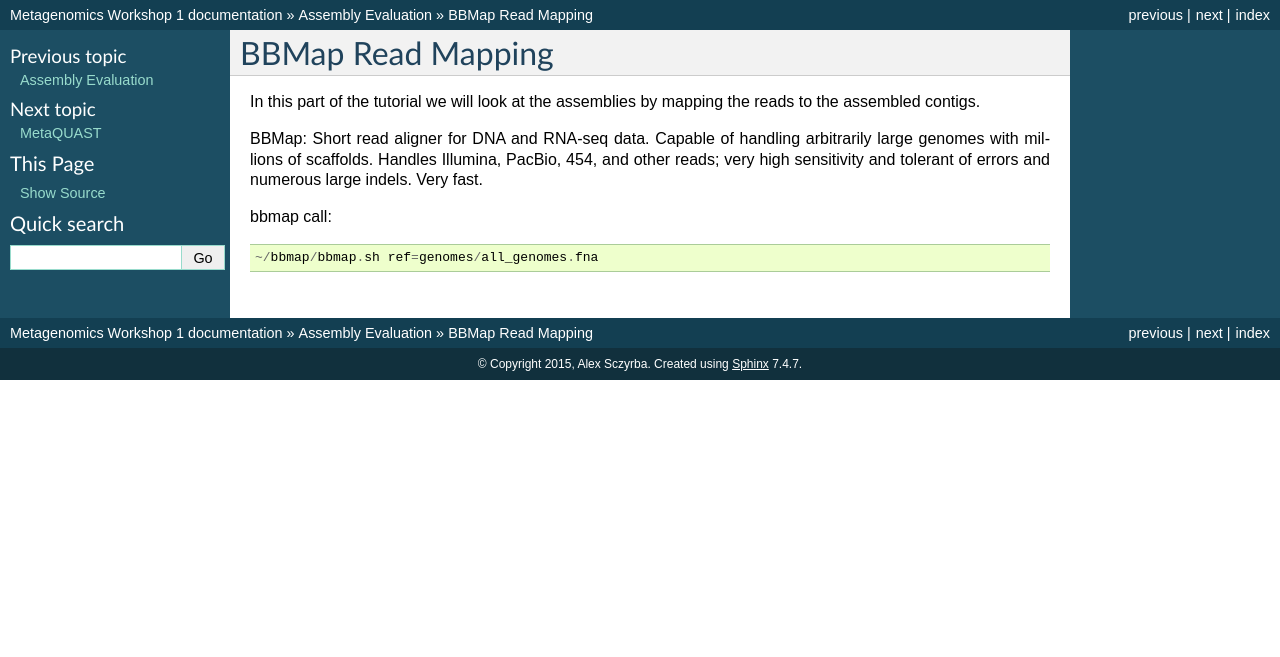
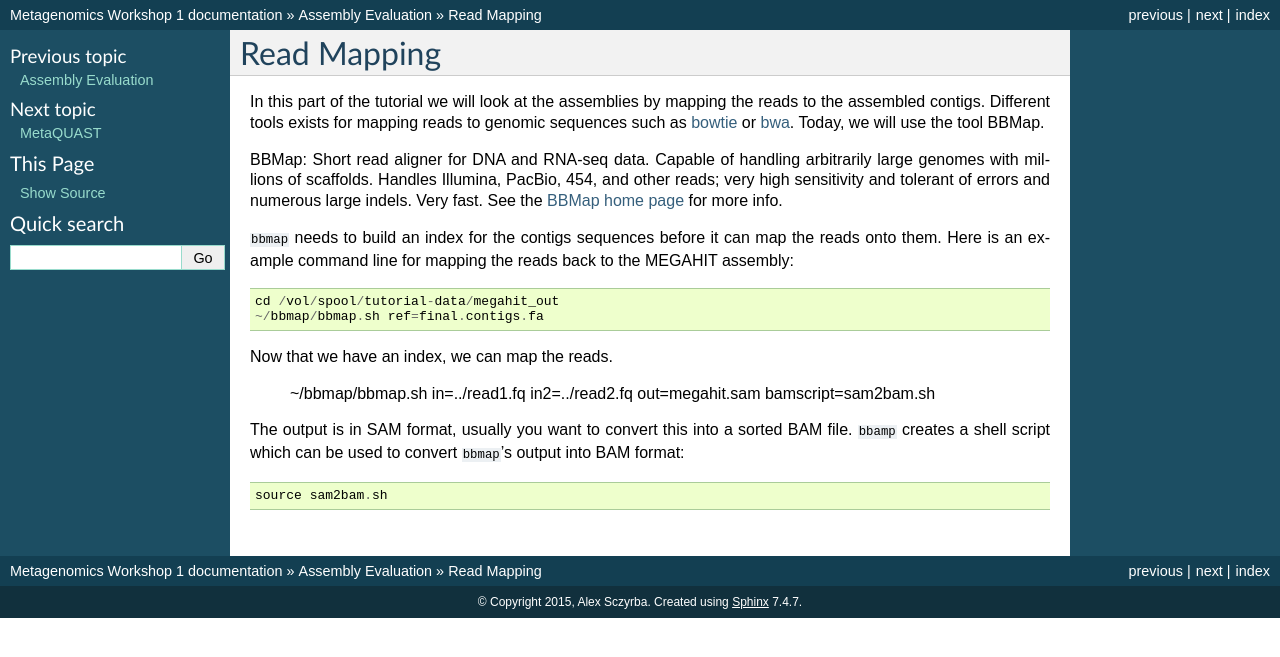
Before and after one commit to metagenomics/metagenomics-workshop, a Sphinx documentation site: the page built from docs/evaluation/mapping.rst, in a window 1280 px wide. Shown: the top 657 px of the page. Built offline with Sphinx 7.4.7, drawn with Linux system fonts in a browser that asks for light colours.

Commit message:
Update mapping.rst

```diff
--- a/docs/evaluation/mapping.rst
+++ b/docs/evaluation/mapping.rst
@@ -1,10 +1,21 @@
-BBMap Read Mapping
-==================
+Read Mapping
+============
 
 In this part of the tutorial we will look at the assemblies by mapping the reads to the assembled contigs.
+Different tools exists for mapping reads to genomic sequences such as `bowtie <http://bowtie-bio.sourceforge.net/bowtie2/index.shtml>`_ or `bwa <http://bio-bwa.sourceforge.net/>`_. Today, we will use the tool BBMap.
 
-BBMap: Short read aligner for DNA and RNA-seq data. Capable of handling arbitrarily large genomes with millions of scaffolds. Handles Illumina, PacBio, 454, and other reads; very high sensitivity and tolerant of errors and numerous large indels. Very fast.
+BBMap: Short read aligner for DNA and RNA-seq data. Capable of handling arbitrarily large genomes with millions of scaffolds. Handles Illumina, PacBio, 454, and other reads; very high sensitivity and tolerant of errors and numerous large indels. Very fast. See the `BBMap home page <http://sourceforge.net/projects/bbmap/>`_ for more info.
 
-bbmap call::
 
-  ~/bbmap/bbmap.sh ref=genomes/all_genomes.fna
+``bbmap`` needs to build an index for the contigs sequences before it can map the reads onto them. Here is an example command line for mapping the reads back to the MEGAHIT assembly::
+
+  cd /vol/spool/tutorial-data/megahit_out
+  ~/bbmap/bbmap.sh ref=final.contigs.fa
+
+Now that we have an index, we can map the reads.
+
+  ~/bbmap/bbmap.sh in=../read1.fq in2=../read2.fq out=megahit.sam bamscript=sam2bam.sh
+
+The output is in SAM format, usually you want to convert this into a sorted BAM file. ``bbamp`` creates a shell script which can be used to convert ``bbmap``'s output into BAM format::
+
+  source sam2bam.sh
```
